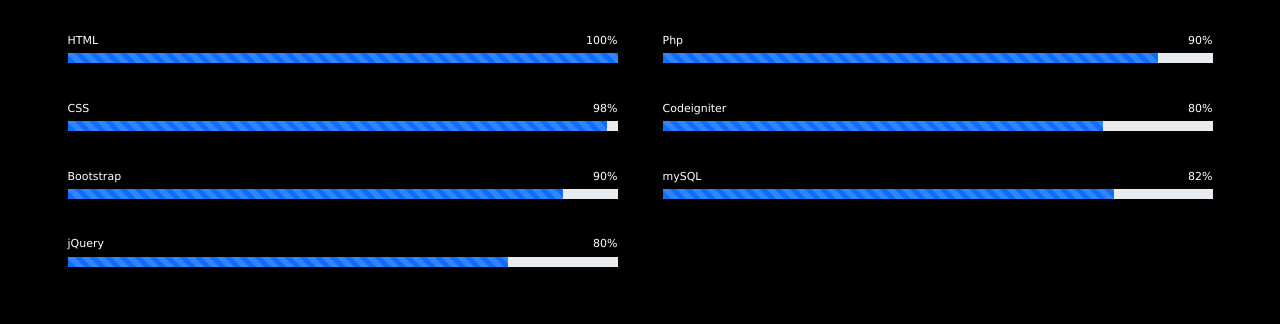
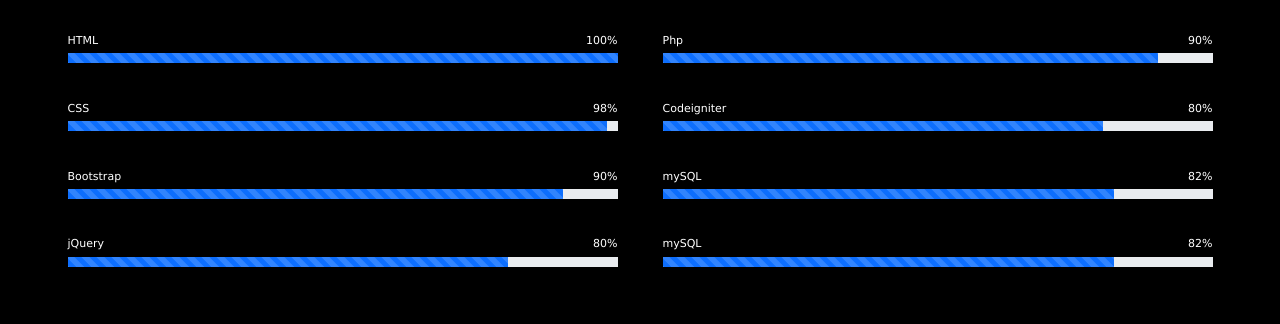
Before and after one commit to Alfiya0504/myPortfolio, a plain HTML site: page index.html in a window 1280 px wide. Shown: the part 1294-1618 px from the top of the page. Drawn offline with nearby package versions, Linux system fonts and the light colour scheme; a web font is replaced by a local one.

Commit message:
Update index.html

```diff
--- a/index.html
+++ b/index.html
@@ -247,6 +247,20 @@
             </div>
 
 
+                 <div class="my-4 py-2">
+
+            <div class="d-flex justify-content-between">
+                <p class="progress_text mb-1 text-white">mySQL</p>
+                <p class="progress_text mb-1 text-white">82%</p>
+            </div>
+            <div class="progress  rounded-0 progress_bar">
+                <div class="progress-bar progress-bar-striped progress-bar-animated" style="width:82%"></div>
+            </div>
+
+            </div>
+
+
+
             </div>
         </div>
      </section>
```
